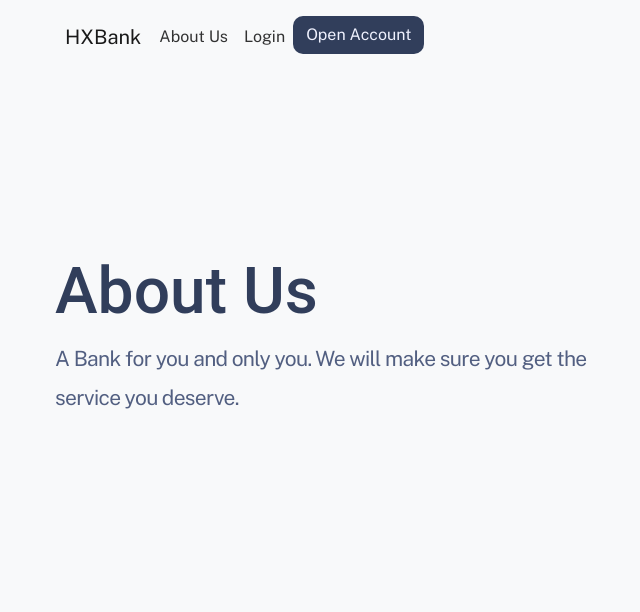
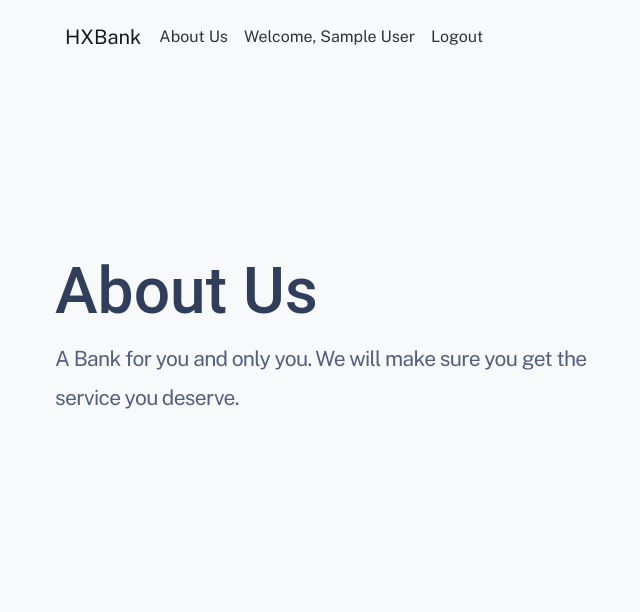
Before and after one commit to Jaspzx/ICT3203_HXBank, a Flask app: page /about in a window 1280 px wide. Shown: the top 612 px of the page, without its empty margins (27-667 px from the left). Run offline with Flask 2, Linux system fonts and the light colour scheme; a user stored in the database is signed in; tables that the repository leaves empty hold one stand-in row (values such as "Sample post").

Commit message:
updated base with auth checks

```diff
--- a/webportal/templates/layouts/base.html
+++ b/webportal/templates/layouts/base.html
@@ -37,19 +37,25 @@
                 {% block nav_about %}
                     <li class="nav-item">
                 {% endblock %}
-                <a class="nav-link" href="./about">About Us</a>
+                <a class="nav-link" href="{{ url_for('views.about') }}">About Us</a>
                 </li>
             </ul>
             <ul class="navbar-nav ml-auto">
+                {% if not current_user.is_authenticated %}
                 {% block nav_login %}
                     <li class="nav-item">
                 {% endblock %}
-                <a class="nav-link" href="./login">Login</a>
+                <a class="nav-link" href="{{ url_for('views.login') }}">Login</a>
                 </li>
                 {% block nav_register %}
                     <li class="nav-item">
                 {% endblock %}
-                <a class="btn btn__primary" href="./register">Open Account</a>
+                <a class="btn btn__primary" href="{{ url_for('views.register') }}">Open Account</a>
+                {% endif %}
+                {% if current_user.is_authenticated %}
+                <a class="nav-link" href="{{ url_for('views.profile') }}">Welcome, {{ current_user.firstname + " " + current_user.lastname }}</a>
+                <a class="nav-link" href="{{ url_for('views.logout') }}">Logout</a>
+                {% endif %}
                 </li>
             </ul>
         </div>
--- a/webportal/views.py
+++ b/webportal/views.py
@@ -18,6 +18,7 @@ def load_user(user_id):
 @views.route('/')
 def home():
     return render_template('home.html', title="Home Page")
+
 
 @views.route('/about')
 def about():
@@ -127,6 +128,13 @@ def dashboard():
                            name=f"{current_user.firstname} {current_user.lastname}!")
 
 
+@views.route('/dashboard', methods=('GET', 'POST'))
+@login_required
+def profile():
+    pass
+    # return render_template('profile.html', title="Profile Page")
+
+
 @views.route("/robots.txt")
 def robots():
     return render_template('robots.txt', title="Robots")
```
